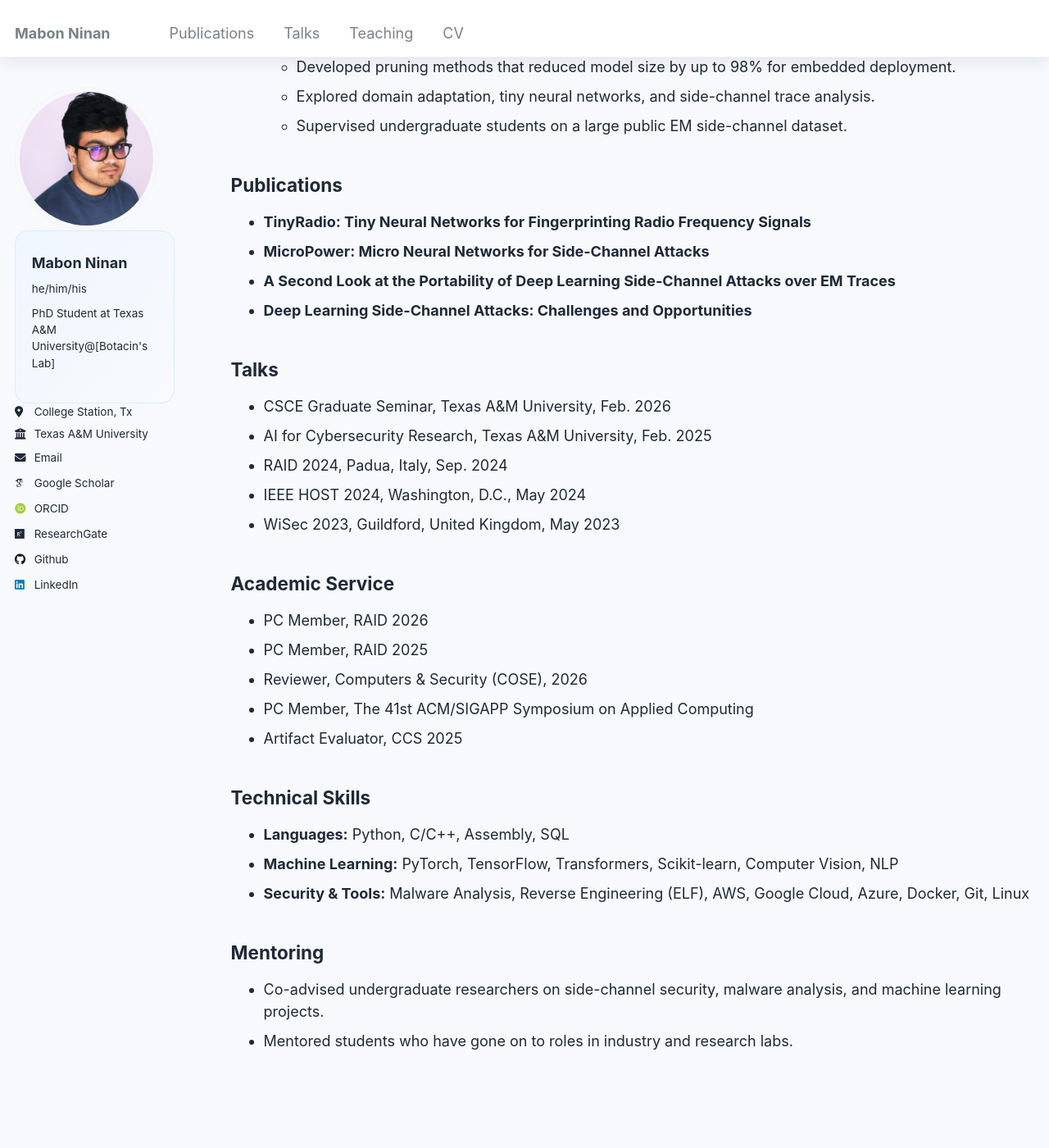
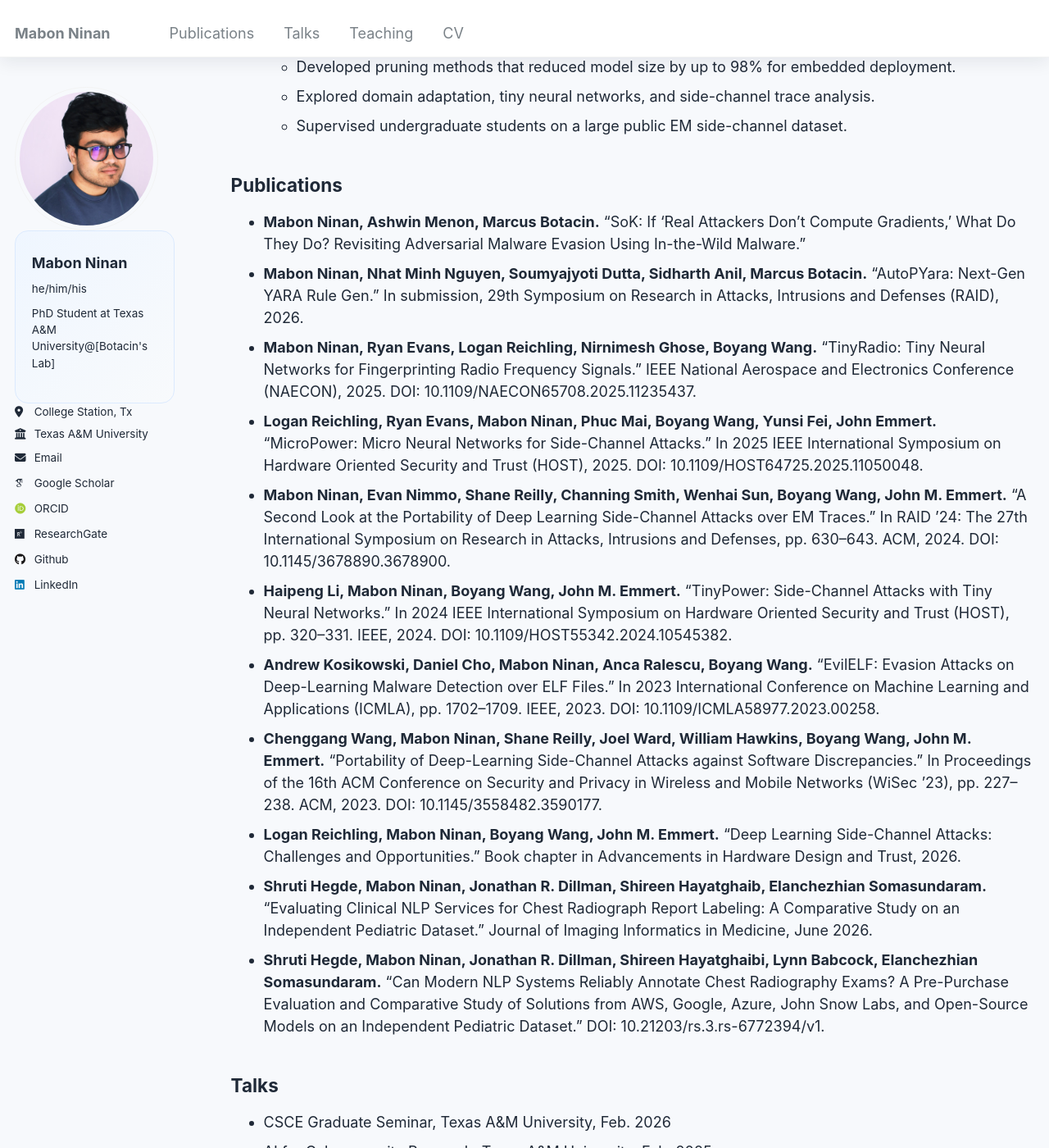
Before and after one commit to ninanmm/ninanmm.github.io, a Jekyll site: the page built from _pages/cv.md, in a window 1280 px wide and 1400 px high, scrolled down 849 px. Shown: the whole window at 82% size. Built offline with Jekyll 4.4.1, drawn with Linux system fonts in a browser that asks for light colours; some web fonts are replaced.

Commit message:
pubs check

```diff
--- a/_pages/cv.md
+++ b/_pages/cv.md
@@ -40,10 +40,17 @@ redirect_from:
 
 ## Publications
 
-- **TinyRadio: Tiny Neural Networks for Fingerprinting Radio Frequency Signals**
-- **MicroPower: Micro Neural Networks for Side-Channel Attacks**
-- **A Second Look at the Portability of Deep Learning Side-Channel Attacks over EM Traces**
-- **Deep Learning Side-Channel Attacks: Challenges and Opportunities**
+- **Mabon Ninan, Ashwin Menon, Marcus Botacin.** “SoK: If ‘Real Attackers Don’t Compute Gradients,’ What Do They Do? Revisiting Adversarial Malware Evasion Using In-the-Wild Malware.”
+- **Mabon Ninan, Nhat Minh Nguyen, Soumyajyoti Dutta, Sidharth Anil, Marcus Botacin.** “AutoPYara: Next-Gen YARA Rule Gen.” In submission, 29th Symposium on Research in Attacks, Intrusions and Defenses (RAID), 2026.
+- **Mabon Ninan, Ryan Evans, Logan Reichling, Nirnimesh Ghose, Boyang Wang.** “TinyRadio: Tiny Neural Networks for Fingerprinting Radio Frequency Signals.” IEEE National Aerospace and Electronics Conference (NAECON), 2025. DOI: 10.1109/NAECON65708.2025.11235437.
+- **Logan Reichling, Ryan Evans, Mabon Ninan, Phuc Mai, Boyang Wang, Yunsi Fei, John Emmert.** “MicroPower: Micro Neural Networks for Side-Channel Attacks.” In 2025 IEEE International Symposium on Hardware Oriented Security and Trust (HOST), 2025. DOI: 10.1109/HOST64725.2025.11050048.
+- **Mabon Ninan, Evan Nimmo, Shane Reilly, Channing Smith, Wenhai Sun, Boyang Wang, John M. Emmert.** “A Second Look at the Portability of Deep Learning Side-Channel Attacks over EM Traces.” In RAID ’24: The 27th International Symposium on Research in Attacks, Intrusions and Defenses, pp. 630–643. ACM, 2024. DOI: 10.1145/3678890.3678900.
+- **Haipeng Li, Mabon Ninan, Boyang Wang, John M. Emmert.** “TinyPower: Side-Channel Attacks with Tiny Neural Networks.” In 2024 IEEE International Symposium on Hardware Oriented Security and Trust (HOST), pp. 320–331. IEEE, 2024. DOI: 10.1109/HOST55342.2024.10545382.
+- **Andrew Kosikowski, Daniel Cho, Mabon Ninan, Anca Ralescu, Boyang Wang.** “EvilELF: Evasion Attacks on Deep-Learning Malware Detection over ELF Files.” In 2023 International Conference on Machine Learning and Applications (ICMLA), pp. 1702–1709. IEEE, 2023. DOI: 10.1109/ICMLA58977.2023.00258.
+- **Chenggang Wang, Mabon Ninan, Shane Reilly, Joel Ward, William Hawkins, Boyang Wang, John M. Emmert.** “Portability of Deep-Learning Side-Channel Attacks against Software Discrepancies.” In Proceedings of the 16th ACM Conference on Security and Privacy in Wireless and Mobile Networks (WiSec ’23), pp. 227–238. ACM, 2023. DOI: 10.1145/3558482.3590177.
+- **Logan Reichling, Mabon Ninan, Boyang Wang, John M. Emmert.** “Deep Learning Side-Channel Attacks: Challenges and Opportunities.” Book chapter in Advancements in Hardware Design and Trust, 2026.
+- **Shruti Hegde, Mabon Ninan, Jonathan R. Dillman, Shireen Hayatghaib, Elanchezhian Somasundaram.** “Evaluating Clinical NLP Services for Chest Radiograph Report Labeling: A Comparative Study on an Independent Pediatric Dataset.” Journal of Imaging Informatics in Medicine, June 2026.
+- **Shruti Hegde, Mabon Ninan, Jonathan R. Dillman, Shireen Hayatghaibi, Lynn Babcock, Elanchezhian Somasundaram.** “Can Modern NLP Systems Reliably Annotate Chest Radiography Exams? A Pre-Purchase Evaluation and Comparative Study of Solutions from AWS, Google, Azure, John Snow Labs, and Open-Source Models on an Independent Pediatric Dataset.” DOI: 10.21203/rs.3.rs-6772394/v1.
 
 ## Talks
 
```
